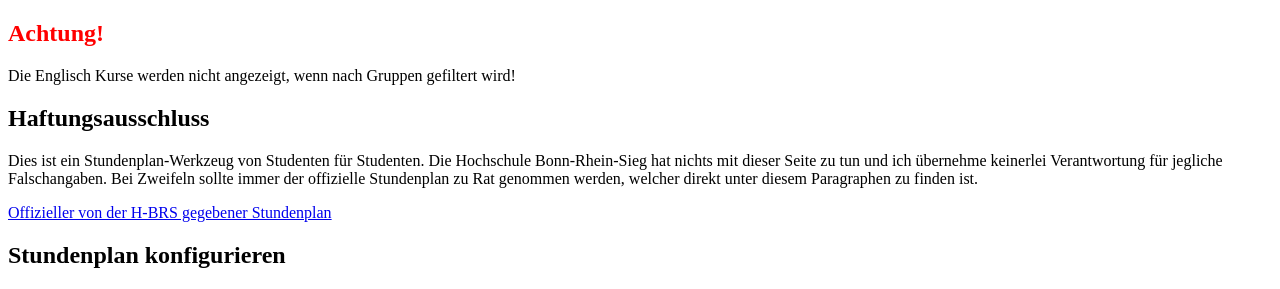
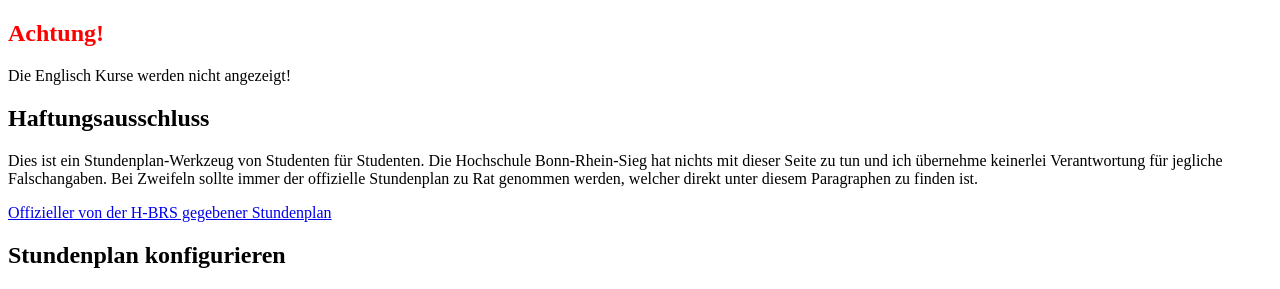
Before and after one commit to fejzuli/hbrs-info-timetable, a Symfony app: template templates/home/home.html.twig in a window 1280 px wide. Shown: the top 289 px of the page. Run offline with Twig, Linux system fonts and the light colour scheme; the template is opened without the code that fills it, so the values that code supplies are empty; some libraries are stand-ins or nearby versions.

```diff
--- a/templates/home/home.html.twig
+++ b/templates/home/home.html.twig
@@ -32,7 +32,7 @@
 {% block body %}
     <div>
         <h2 style="color: red">Achtung!</h2>
-        <p>Die Englisch Kurse werden nicht angezeigt, wenn nach Gruppen gefiltert wird!</p>
+        <p>Die Englisch Kurse werden nicht angezeigt!</p>
         <h2>Haftungsausschluss</h2>
         <p>
             Dies ist ein Stundenplan-Werkzeug von Studenten für Studenten. Die Hochschule Bonn-Rhein-Sieg hat
```
